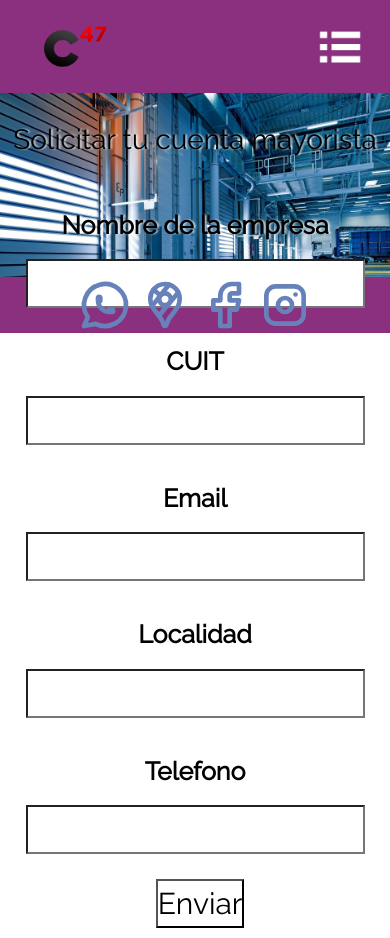
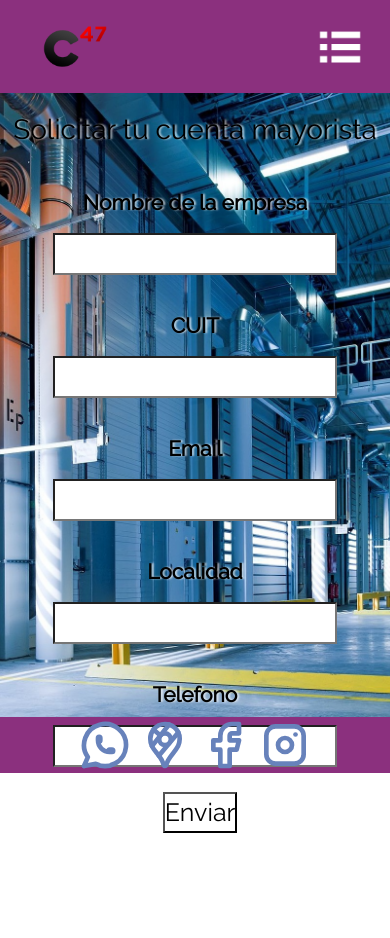
Before and after one commit to emallorente/proyecto-c47, a website: page html/Mayoristas.html in a window 390 px wide. After the commit the page ends 844 px from the top, so only its background shows below. Drawn offline with nearby package versions, Linux system fonts and the light colour scheme.

Commit message:
git commit --amend  -m "final" --ammend "final"
final

:wq

y
Y
e==Y
Y
cler
clear
l

```diff
--- a/scss/pages/_mayoristas.scss
+++ b/scss/pages/_mayoristas.scss
@@ -5,30 +5,29 @@
     background-image: url(../assets/img/fondomayoristas2.jpg);
     background-size: cover;
     background-position: center;
-    height: 47vw;
+    height: 75vw;
     .Cajasmayoristas{
         font-family: 'Raleway', sans-serif;
         color: black;
         text-align: center;
         text-shadow: 2px 0px 2px rgba(255, 255, 255, 0.7);
         .leyendaMayorista{
-            padding-top: 30px;
-            padding-bottom: 30px;
-
+            padding-top: 20px;
+            padding-bottom: 20px;
         }
         label{
             margin-top: 20px;
             display: block;
             font-weight: bolder;
             font-family: 'Raleway', sans-serif;
-            font-size: 25px;
+            font-size: 21px;
         }
         input{
             display: inline-block;
             margin-bottom: 15px;
             margin-top: 15px;
             font-family: 'Raleway', sans-serif;
-            font-size: 30px;
+            font-size: 25px;
             color: black;
             background-color: white;
         }
--- a/scss/utilities/_media-queries.scss
+++ b/scss/utilities/_media-queries.scss
@@ -46,6 +46,45 @@
 .caja4{
     label{
         padding-right: 2px;
+    }
+}
+.fondomayoristas{
+    background-image: url(../assets/img/fondomayoristas2.jpg);
+    background-size: cover;
+    background-position: center;
+    height: 110vw;
+    .Cajasmayoristas{
+        font-family: 'Raleway', sans-serif;
+        color: black;
+        text-align: center;
+        text-shadow: 2px 0px 2px rgba(255, 255, 255, 0.7);
+        .leyendaMayorista{
+            padding-top: 20px;
+            padding-bottom: 20px;
+        }
+        label{
+            margin-top: 20px;
+            display: block;
+            font-weight: bolder;
+            font-family: 'Raleway', sans-serif;
+            font-size: 21px;
+        }
+        input{
+            display: inline-block;
+            margin-bottom: 15px;
+            margin-top: 15px;
+            font-family: 'Raleway', sans-serif;
+            font-size: 25px;
+            color: black;
+            background-color: white;
+        }
+        input[type="button"]{
+            margin: 10px 20px 10px 30px;
+            display: inline-block;
+            text-align: center;
+            font-family: 'Raleway', sans-serif;
+            color: black;
+        }
     }
 }
 }
@@ -127,7 +166,6 @@
             }
         }
     }
-    /* cards del index en mobile -----------------------------------*/
     /* Cajas de contactos en mobile ------------------------------------- */
     .cajas{
         height:110vw;
@@ -180,4 +218,43 @@
             text-align: center;
         }
     }
+    .fondomayoristas{
+        background-image: url(../assets/img/fondomayoristas2.jpg);
+        background-size: cover;
+        background-position: center;
+        height: 160vw;
+        .Cajasmayoristas{
+            font-family: 'Raleway', sans-serif;
+            color: black;
+            text-align: center;
+            text-shadow: 2px 0px 2px rgba(255, 255, 255, 0.7);
+            .leyendaMayorista{
+                padding-top: 20px;
+                padding-bottom: 20px;
+            }
+            label{
+                margin-top: 20px;
+                display: block;
+                font-weight: bolder;
+                font-family: 'Raleway', sans-serif;
+                font-size: 21px;
+            }
+            input{
+                display: inline-block;
+                margin-bottom: 15px;
+                margin-top: 15px;
+                font-family: 'Raleway', sans-serif;
+                font-size: 25px;
+                color: black;
+                background-color: white;
+            }
+            input[type="button"]{
+                margin: 10px 20px 10px 30px;
+                display: inline-block;
+                text-align: center;
+                font-family: 'Raleway', sans-serif;
+                color: black;
+            }
+        }
+    }
 }
```
Also changed, not shown: css/main.css, 1 other file.
